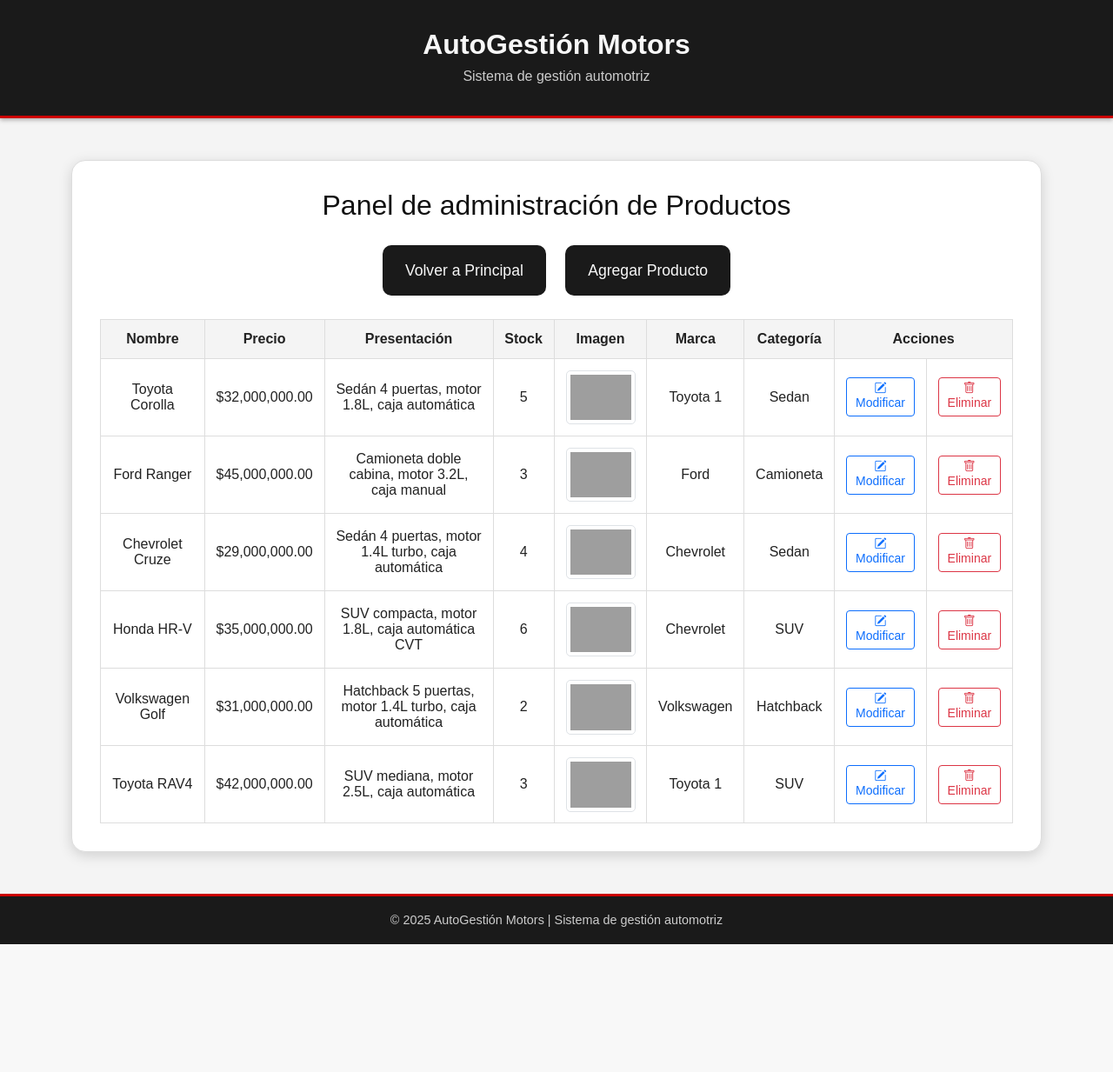
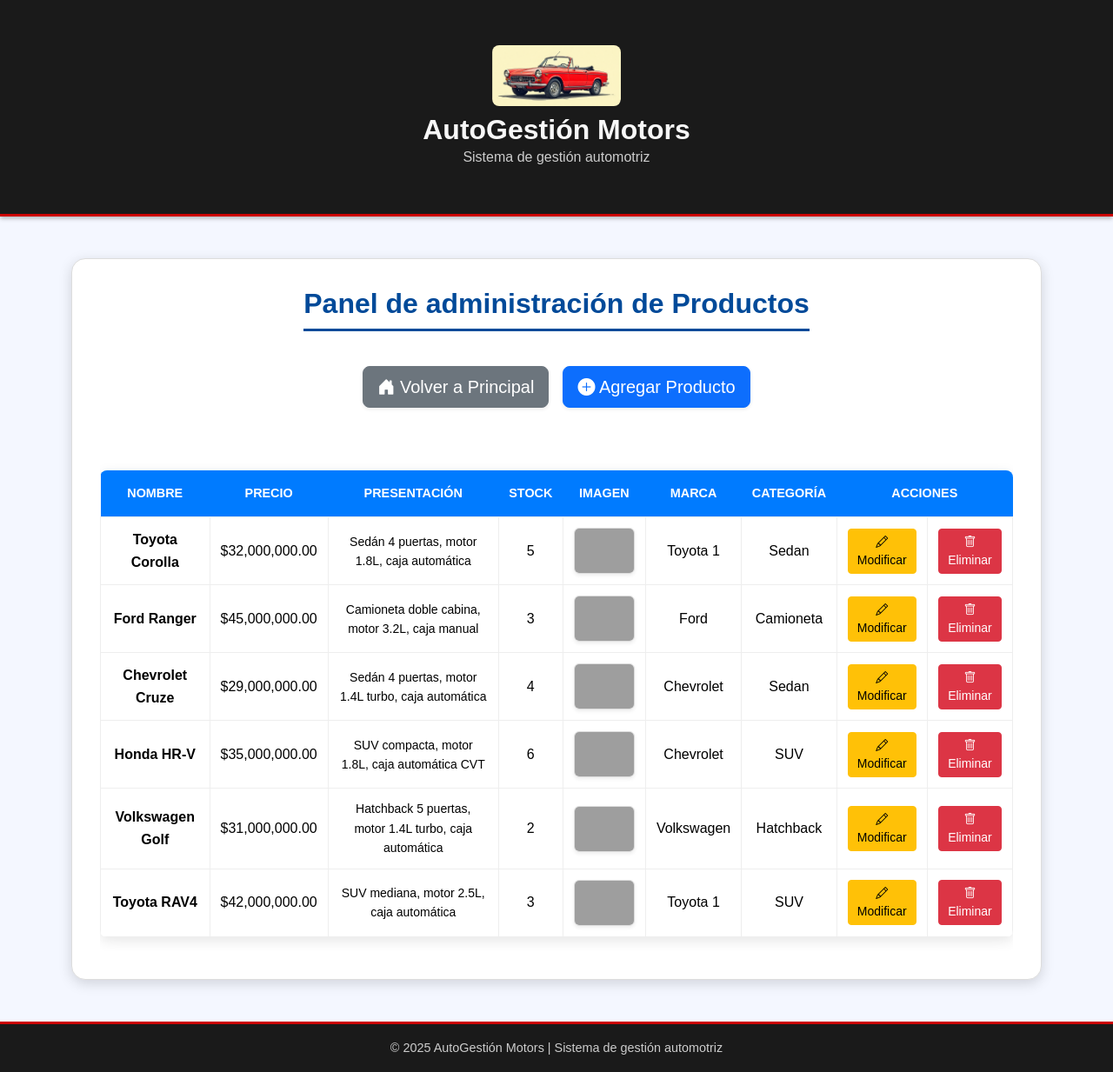
Before and after one commit to jeritopapii/mi-cereceda, a PHP site: page /admin/productos/adminProductos.php in a window 1280 px wide. Shown: the whole page at 87% size. Before the commit the page ends 1086 px from the top, so only its background shows below. Run offline with PHP 8.4, Linux system fonts and the light colour scheme; data comes from the database, SQL or seed files in the repository; grey boxes are pictures that could not be loaded.

Commit message:
modificaciones: Arreglos de rutas en productos, estetica, y funciones de categorías(osea la de agregar categoria, y se ve todo mucho mejor

```diff
--- a/admin/productos/adminProductos.php
+++ b/admin/productos/adminProductos.php
@@ -4,33 +4,51 @@
 
 $productos = listarProductos();
 
+// --- El código HTML debe empezar aquí ---
+?>
+<!DOCTYPE html>
+<html lang="es">
+<head>
+  <meta charset="utf-8">
+  <meta name="viewport" content="width=device-width, initial-scale=1">
+  <title>AutoGestión - Panel de Productos</title>
+
+  <!-- Bootstrap (MANTENIDO) -->
+  <link href="https://cdn.jsdelivr.net/npm/bootstrap@5.3.3/dist/css/bootstrap.min.css" rel="stylesheet">
+  <link href="https://cdn.jsdelivr.net/npm/bootstrap-icons@1.11.1/font/bootstrap-icons.css" rel="stylesheet">
+
+  <!-- CSS personalizado (MANTENIDO) -->
+  <link href="/prueba/css/estilos.css" rel="stylesheet">
+</head>
+<body>
+
+<?php
+// Incluir el HEADER al inicio del BODY
 include '../../includes/header.php';
 ?>
 
-<head>
-  <meta charset="utf-8">
-  <meta name="viewport" content="width=device-width, initial-scale=1">
-  <title>AutoGestión - Panel</title>
-
-  <!-- Bootstrap -->
-  <link href="https://cdn.jsdelivr.net/npm/bootstrap@5.3.3/dist/css/bootstrap.min.css" rel="stylesheet">
-  <link href="https://cdn.jsdelivr.net/npm/bootstrap-icons@1.11.1/font/bootstrap-icons.css" rel="stylesheet">
-
-  <!-- CSS personalizado -->
-  <link href="/prueba/css/estilos.css" rel="stylesheet">
-</head>
-
 <main class="main container my-5">
   <section class="panel">
-    <h2>Panel de administración de Productos</h2>
-    <div class="d-flex justify-content-center gap-3 mb-4">
-      <a href="../../index.php" class="btn-dashboard">Volver a Principal</a>
-      <a href="formAgregarProducto.php" class="btn-dashboard btn-agregar">Agregar Producto</a>
+
+    <h2 class="text-center mb-4">Panel de administración de Productos</h2>
+
+    <!-- Botones de Acción: Usamos clases de Bootstrap (btn-primary, btn-secondary) -->
+    <div class="d-flex justify-content-center gap-3 mb-5">
+      <a href="../../index.php" class="btn btn-secondary btn-lg shadow-sm">
+        <i class="bi bi-house-door-fill"></i> Volver a Principal
+      </a>
+      <a href="formAgregarProducto.php" class="btn btn-primary btn-lg shadow-sm">
+        <i class="bi bi-plus-circle-fill"></i> Agregar Producto
+      </a>
     </div>
 
-    <table class="tabla-panel">
+    <!-- TABLA DE PRODUCTOS -->
+    <!-- Usamos la clase 'table-responsive' para que la tabla se vea bien en móviles -->
+    <div class="table-responsive">
+      <table class="tabla-panel table table-hover align-middle">
         <thead>
           <tr>
+            <!-- Aseguramos que los anchos se ajusten mejor -->
             <th>Nombre</th>
             <th>Precio</th>
             <th>Presentación</th>
@@ -38,30 +56,35 @@
             <th>Imagen</th>
             <th>Marca</th>
             <th>Categoría</th>
-          <th colspan="2">Acciones</th>
+            <!-- Colspan 2 para las dos acciones (Modificar y Eliminar) -->
+            <th colspan="2" class="text-center">Acciones</th>
           </tr>
         </thead>
         <tbody>
           <?php while ($producto = mysqli_fetch_assoc($productos)) { ?>
             <tr>
-            <td><?= $producto['prdNombre'] ?></td>
-            <td>$<?= number_format($producto['prdPrecio'], 2) ?></td>
-            <td><?= $producto['prdPresentacion'] ?></td>
+              <td class="fw-bold"><?= $producto['prdNombre'] ?></td>
+              <td class="text-nowrap">$<?= number_format($producto['prdPrecio'], 2) ?></td>
+              <td class="small"><?= $producto['prdPresentacion'] ?></td>
               <td><?= $producto['prdStock'] ?></td>
               <td>
-              <img src="../../productos/<?= $producto['prdImagen'] ?>" width="80" class="img-thumbnail">
+                <img src="/productos/<?= $producto['prdImagen'] ?>" alt="<?= $producto['prdNombre'] ?>" width="70" class="img-fluid rounded shadow-sm">
               </td>
               <td><?= $producto['mkNombre'] ?></td>
               <td><?= $producto['catNombre'] ?></td>
-            <td>
+
+              <!-- Botón Modificar -->
+              <td class="text-center">
                 <a href="formModificarProducto.php?idProducto=<?= $producto['idProducto'] ?>"
-                 class="btn btn-outline-primary btn-sm">
-                <i class="bi bi-pencil-square"></i> Modificar
+                  class="btn btn-warning btn-sm">
+                  <i class="bi bi-pencil"></i> Modificar
                 </a>
               </td>
-            <td>
+
+              <!-- Botón Eliminar -->
+              <td class="text-center">
                 <a href="eliminarProducto.php?idProducto=<?= $producto['idProducto'] ?>"
-                 class="btn btn-outline-danger btn-sm">
+                  class="btn btn-danger btn-sm">
                   <i class="bi bi-trash"></i> Eliminar
                 </a>
               </td>
@@ -69,7 +92,15 @@
           <?php } ?>
         </tbody>
       </table>
+    </div> <!-- Cierre de .table-responsive -->
+
   </section>
 </main>
 
-<?php include '../../includes/footer.php'; ?>
+<?php
+include '../../includes/footer.php';
+?>
+<!-- Script de Bootstrap (Recomendado al final del body) -->
+<script src="https://cdn.jsdelivr.net/npm/bootstrap@5.3.3/dist/js/bootstrap.bundle.min.js"></script>
+</body>
+</html>
--- a/css/estilos.css
+++ b/css/estilos.css
@@ -144,3 +144,53 @@
     max-width: 80px;
     border-radius: 5px;
 }
+body {
+    background-color: #f4f7ff; /* Fondo muy claro y suave */
+}
+
+/* Estilo para los títulos de sección */
+.panel h2 {
+    color: #004a99; /* Azul fuerte para títulos */
+    font-weight: 600;
+    padding-bottom: 10px;
+    border-bottom: 3px solid #004a99;
+    display: inline-block; /* Asegura que la línea solo cubra el título */
+    margin-bottom: 40px !important;
+}
+
+/* --- Estilos de Tabla (.tabla-panel) --- */
+
+.tabla-panel {
+    border-radius: 8px; /* Bordes redondeados para toda la tabla */
+    overflow: hidden; /* Necesario para que el borde redondeado se aplique a los bordes de la tabla */
+    box-shadow: 0 4px 15px rgba(0, 0, 0, 0.1); /* Sombra elegante */
+    background-color: white;
+}
+
+/* Encabezados (TH) */
+.tabla-panel thead th {
+    background-color: #007bff; /* Fondo azul para el encabezado */
+    color: white;
+    font-weight: 700;
+    text-transform: uppercase;
+    font-size: 0.9em;
+    padding: 15px 12px; /* Aumenta el padding para separar las categorías */
+    border: none; /* Quitamos bordes internos del header */
+}
+
+/* Celdas del Cuerpo (TD) */
+.tabla-panel tbody td {
+    padding: 12px 12px; /* Aumenta el padding para separar el contenido */
+    border-color: #eee; /* Bordes de filas muy suaves */
+    vertical-align: middle;
+}
+
+/* Efecto de fila al pasar el mouse */
+.tabla-panel tbody tr:hover {
+    background-color: #eaf3ff; /* Un azul muy suave al pasar el mouse */
+}
+
+/* Ajuste para las imágenes */
+.tabla-panel img {
+    border: 1px solid #ddd;
+}
--- a/includes/header.php
+++ b/includes/header.php
@@ -1,6 +1,15 @@
 <header class="header">
-  <div class="container text-center">
-    <h1>AutoGestión Motors</h1>
-    <p>Sistema de gestión automotriz</p>
-  </div>
+    <div class="container d-flex flex-column align-items-center justify-content-center text-center" style="padding: 20px 0;">
+
+        <img src="/mi-cereceda/img/motors.png"
+             alt="Logo AutoGestión Motors"
+             style="height:70px; width:auto; border-radius:8px; object-fit:cover;"
+             class="mb-2">
+
+        <div>
+            <h1 class="m-0">AutoGestión Motors</h1>
+            <p class="m-0">Sistema de gestión automotriz</p>
+        </div>
+
+    </div>
 </header>
```
Also changed, not shown: admin/categorias/agregarCategoria.php (+52 -69 lines), admin/productos/eliminarProducto.php (+49 -13 lines), img/motors.png (added). Lines whose indentation alone changed are shown as unchanged.
